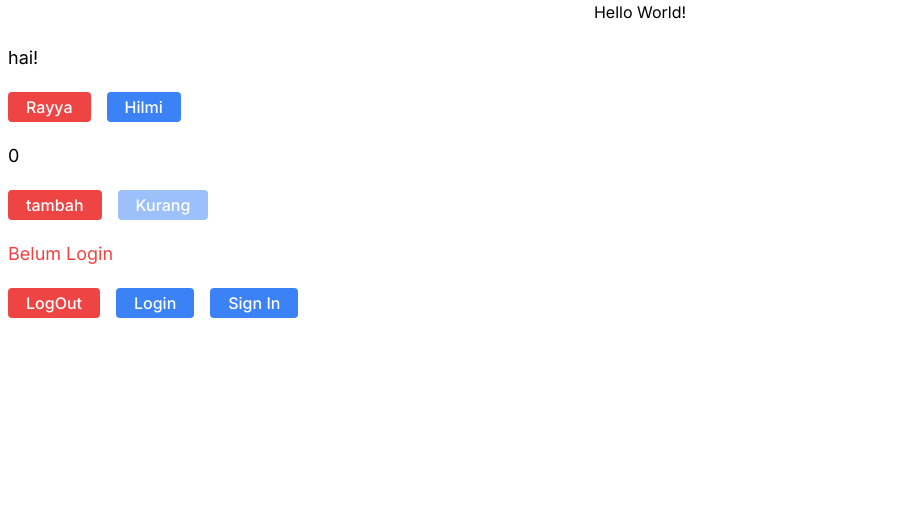
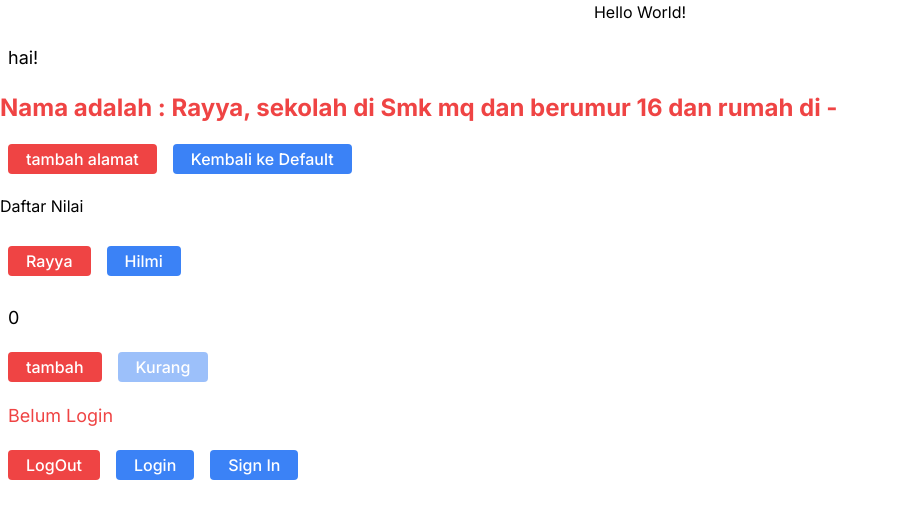
Before and after one commit to Rayyasa/belajar-frontend-nextjs, a Next.js app: page / in a window 1280 px wide. Shown: the top 518 px of the page, without its empty margins (0-898 px from the left). Built offline with nearby package versions, Linux system fonts and the light colour scheme.

Commit message:
belajar state with pak ihsan

```diff
--- a/app/components/Latihan2.tsx
+++ b/app/components/Latihan2.tsx
@@ -8,9 +8,10 @@ interface ButtonProps {
   isDisabled?: boolean;
   variant?: Variant;
   colorSchema: ColorSchema;
+  width? : 24
 }
 
-function Button({ title, variant = "solid", colorSchema, isDisabled,...props }: ButtonProps & React.ButtonHTMLAttributes<HTMLButtonElement>) {
+function Button({ title, variant = "solid", width = 24 ,colorSchema, isDisabled,...props }: ButtonProps & React.ButtonHTMLAttributes<HTMLButtonElement>) {
   return (
     <button
       disabled={isDisabled}
--- /dev/null
+++ b/app/components/latihan/Card.tsx
@@ -0,0 +1,39 @@
+import { Dispatch, SetStateAction, useState } from "react";
+import Button from "../Latihan2";
+
+interface CardProps {
+  tanggal : number;
+  bulan: string;
+  setTanggal: Dispatch<SetStateAction<number>>;
+  setBulan: Dispatch<SetStateAction<string>>;
+};
+
+const Card:React.FC<CardProps> = ({
+  tanggal,
+  bulan,
+  setTanggal,
+  setBulan,
+}) => {
+  return (
+    <section className="m-2 w-48 flex flex-col justify-center items-start rounded-lg shadow-md">
+      <div className="w-48 p-3 flex bg-red-500 rounded-t-lg items-center justify-center">
+          <p className="w-48 text-center text-white mx-auto">{bulan}</p>
+      </div>
+      <div className="w-48 p-4 items-center justify-center pt-4">
+        <p className="text-9xl text-center">{tanggal}</p>
+      </div>
+      <div className="mb-3 flex justify-center items-center mx-auto">
+          <Button
+            title="Clear"
+            colorSchema="red"
+            variant="outline"
+            onClick={() => {
+              setTanggal(0);
+              setBulan("Agustus");
+            }}
+          />
+      </div>
+    </section>
+  )
+}
+export default Card;
--- a/app/page.tsx
+++ b/app/page.tsx
@@ -71,6 +71,9 @@
 
 //
 
+
+//State
+
 "use client";
 import { useState } from "react";
 import Button from "./components/Latihan2";
@@ -81,6 +84,7 @@ export type Identitas = {
   nama: string;
   sekolah: string;
   umur: number | null;
+  alamat? : string;
 };
 
 export type Hasil = {
@@ -92,10 +96,68 @@ const Home = () => {
   let [message, setMessage] = useState("hai!");
   let [count, setCount] = useState(0);
   let [isLogin, setIslogin] = useState(false);
+  let [profile, setProfile] = useState<Identitas>({
+    nama: "Rayya",
+    umur: 16,
+    sekolah: 'Smk mq',
+  });
+  let [hasil, setHasil] = useState<Hasil[]>([
+    {
+      mata_pelajaran: "Matematika",
+      nilai: 80,
+    },
+    {
+      mata_pelajaran: "Fisika",
+      nilai: 90,
+    },
+    {
+      mata_pelajaran: "Kimia",
+      nilai: 95,
+    },
+  ]);
   return (
     <main className="space-y-5">
       <h1 className="text-center">Hello World!</h1>
       <h1 className="text-lg m-2">{message}</h1>
+      <h1 className="text-red-500 font-bold text-2xl">
+        Nama adalah : {profile.nama}, sekolah di {profile.sekolah} dan berumur {" "} {profile.umur} dan rumah di {profile.alamat || "-"}
+      </h1>
+      <Button
+        title="tambah alamat"
+        colorSchema="red"
+        variant="solid"
+        onClick={() => {
+          setProfile((prevProfile) => {
+            return {
+              ...prevProfile,
+              nama: "Rayya Disayidan",
+              alamat: "Jakut",
+            }
+          })
+        }}
+      />
+      <Button
+        title="Kembali ke Default"
+        colorSchema="blue"
+        variant="solid"
+        onClick={() => {
+          setProfile((prevProfile) => {
+            return {
+              nama: "Rayya",
+              sekolah: "Smk mq",
+              umur: 16
+            }
+          })
+        }}
+      />
+
+      <div className="">
+        <h2>Daftar Nilai</h2>
+        {}
+      </div>
+
+
+      <div>
       <Button
         title="Rayya"
         colorSchema="red"
@@ -112,6 +174,7 @@ const Home = () => {
           setMessage("Hello Hilmi!");
         }}
       />
+      </div>
       <h1 className="text-lg m-2">{count}</h1>
       <Button
         title="tambah"
@@ -163,3 +226,66 @@ const Home = () => {
   );
 };
 export default Home;
+
+
+//Latihan State
+
+// "use client";
+// import { useState } from "react";
+// import BelajarState from "./components/module/belajarState";
+// import Card from "./components/latihan/Card";
+// import Button from "./components/Latihan2";
+// import InputText from "./components/Latihan1";
+// import exp from "constants";
+
+// export type Identitas = {
+//   nama :string;
+//   sekolah: string;
+//   umur: number | null;
+// };
+
+// export type Hasil = {
+//   mata_pelajaran: string;
+//   nilai: number | null;
+// };
+
+// const Home = () => {
+//   let [tanggal, setTanggal] = useState(0);
+//   let [bulan, setBulan] = useState('Agustus');
+
+//   return (
+//     <main className="space-y-5 m-4">
+//       <h1>Latihan</h1>
+//       <Card
+//         bulan={bulan}
+//         tanggal={tanggal}
+//         setTanggal={setTanggal}
+//         setBulan={setBulan}
+//       />
+//       <Button
+//         onClick={() => {
+//           setTanggal((c) => c + 1);
+//         }}
+//         colorSchema="blue"
+//         title="tambah"
+//       />
+//       <Button
+//       isDisabled={tanggal === 0 ? true : false}
+//         onClick={() => {
+//           setTanggal((c) => c - 1);
+//         }}
+//         colorSchema="red"
+//         title="kurang"
+//       />
+//       <InputText
+//         id="bulan"
+//         name={"bulan"}
+//         value={bulan}
+//         onChange={(e) => {
+//           setBulan(e.target.value);
+//         }}
+//       />
+//     </main>
+//   );
+// };
+// export default Home
```
